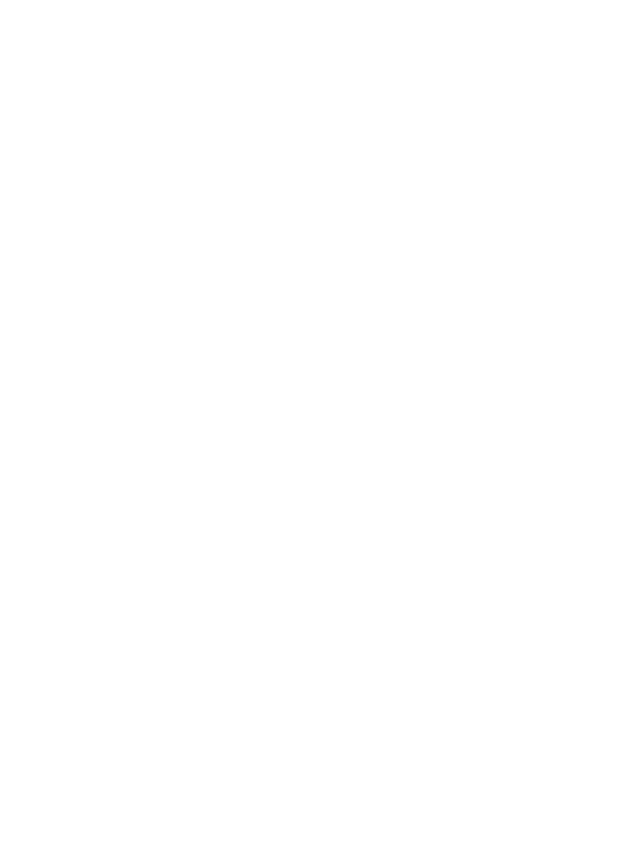
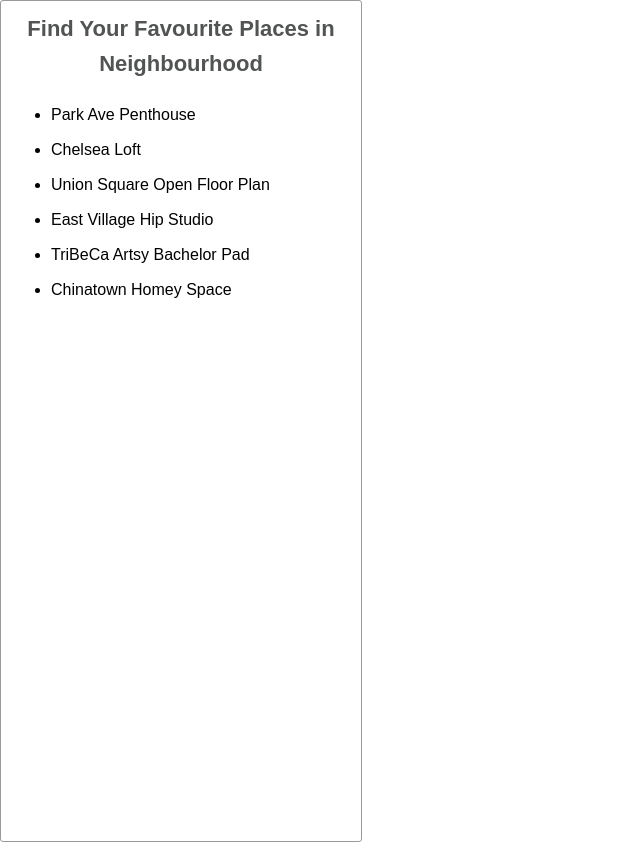
Before and after one commit to bkluczynski-zz/neighbourhood_map_app, a website: page index.html in a window 1280 px wide. Shown: the whole page, without its empty margins (0-640 px from the left). Before the commit the page ends 800 px from the top, so only its background shows below. Drawn offline with Linux system fonts and the light colour scheme.

Commit message:
added basic css to divide myPlaces and a map;created Location class to hold title and location;added ViewModel holding locationsList(an observable)

```diff
--- a/index.html
+++ b/index.html
@@ -1,11 +1,64 @@
 <!DOCTYPE html>
 <html lang="en">
 <head>
+<style>
+    html,
+    body {
+      font-family: Arial, sans-serif;
+      height: 100%;
+      margin: 0;
+      padding: 0;
+    }
+
+    .container {
+      height: 100%;
+      position: relative;
+    }
+
+    input {
+      font-size: 12px;
+    }
+
+    h1 {
+      color: #525454;
+      font-size: 22px;
+      margin: 0 0 10px 0;
+      text-align: center;
+    }
+
+    #map {
+      bottom:0px;
+      height: 100%;
+      left: 362px;
+      position: absolute;
+      right: 0px;
+    }
+
+    .myListings {
+      background: #fff;
+      border: 1px solid #999;
+      border-radius: 3px;
+      height: 100%;
+      line-height: 35px;
+      padding: 10px 10px 30px 10px;
+      text-align: left;
+      width: 340px;
+    }
+  </style>
     <meta charset="UTF-8">
     <title>Neighbourhood App</title>
 </head>
 <body>
-    <script src="js/app.js"></script>
-    <script src="bower_components/knockout/dist/knockout.js"></script>
+  <div class="container">
+      <div class="myListings">
+        <h1>Find Your Favourite Places in Neighbourhood</h1>
+        <ul data-bind="foreach: $root.locationsList()">
+          <li data-bind="text: $data.title">
+        </ul>
+      </div>
+      <div id="map"></div>
+    </div>
+  <script src="bower_components/knockout/dist/knockout.js" type="text/javascript"></script>
+  <script src="js/app.js"></script>
 </body>
 </html>
--- a/js/app.js
+++ b/js/app.js
@@ -0,0 +1,25 @@
+const Location = function(data){
+  this.title = data.title;
+  this.location = data.location;
+}
+
+let myLocations = [
+          {title: 'Park Ave Penthouse', location: {lat: 40.7713024, lng: -73.9632393}},
+          {title: 'Chelsea Loft', location: {lat: 40.7444883, lng: -73.9949465}},
+          {title: 'Union Square Open Floor Plan', location: {lat: 40.7347062, lng: -73.9895759}},
+          {title: 'East Village Hip Studio', location: {lat: 40.7281777, lng: -73.984377}},
+          {title: 'TriBeCa Artsy Bachelor Pad', location: {lat: 40.7195264, lng: -74.0089934}},
+          {title: 'Chinatown Homey Space', location: {lat: 40.7180628, lng: -73.9961237}}
+];
+
+
+const ViewModel = function(){
+  const self = this;
+  self.locationsList = ko.observableArray([]);
+  myLocations.forEach(function(location){
+    self.locationsList.push( new Location(location))
+  })
+
+}
+
+ko.applyBindings(new ViewModel())
```
